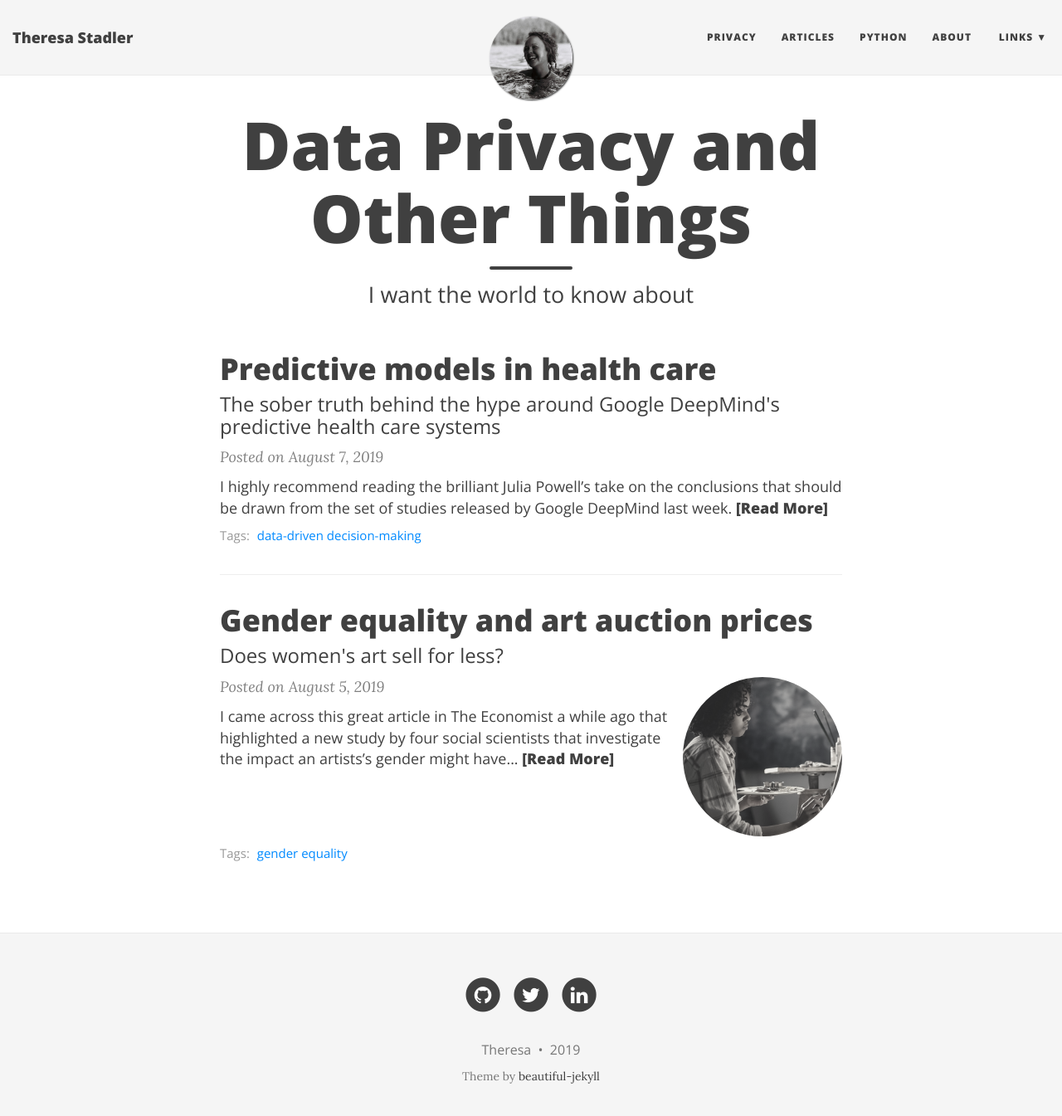
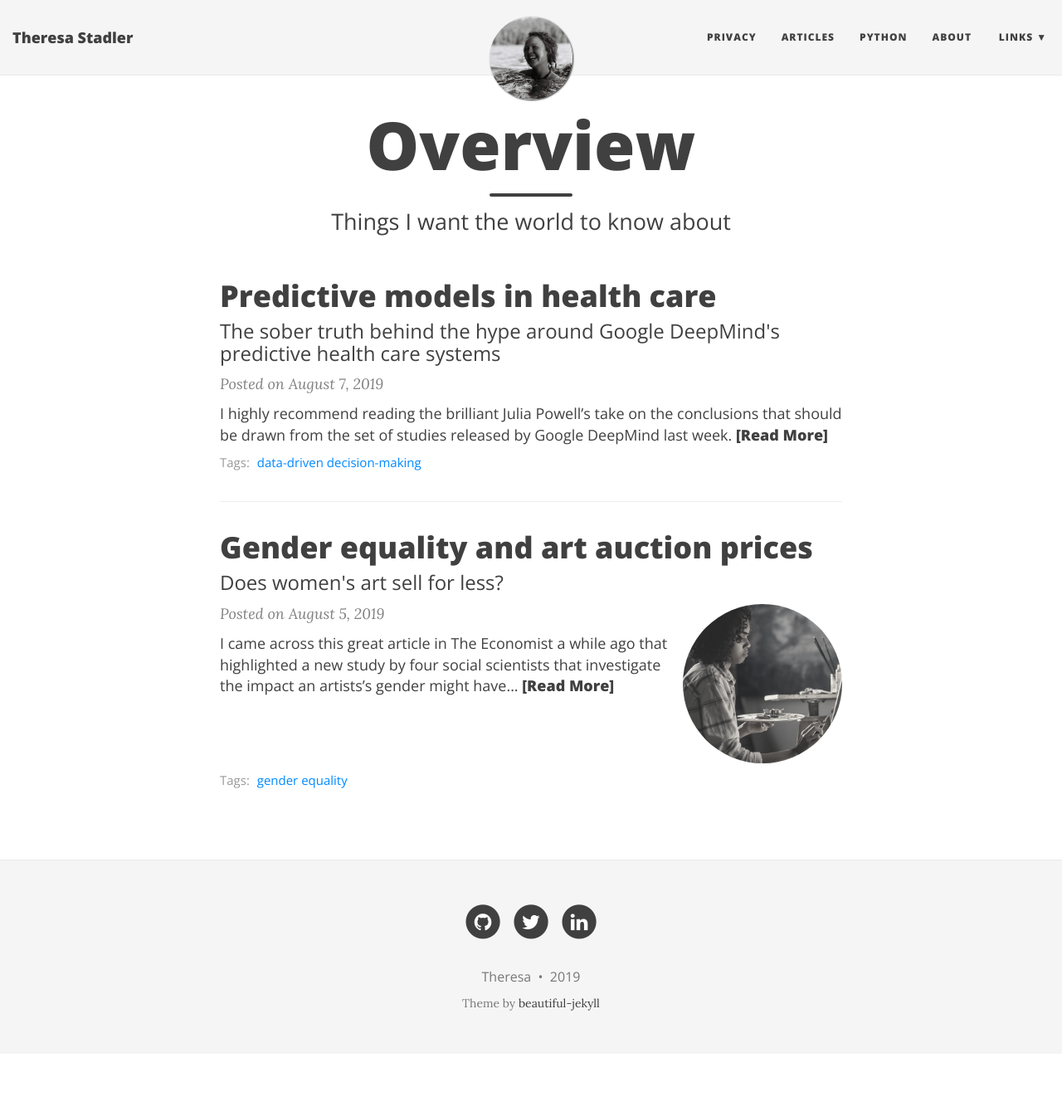
Before and after one commit to reslbesl/theresa.github.io, a Jekyll site: the page built from index.html, in a window 1280 px wide and 1358 px high. Shown: the top 1345 px of the window at 83% size. Built offline with Jekyll 4.4.1, drawn with Linux system fonts in a browser that asks for light colours; nearby versions of some CDN libraries; the list of posts is cut into pages by our own code.

Commit message:
Edit article

```diff
--- a/index.html
+++ b/index.html
@@ -1,7 +1,7 @@
 ---
 layout: page
-title: Data Privacy and Other Things
-subtitle: I want the world to know about
+title: Overview
+subtitle: Things I want the world to know about
 use-site-title: true
 ---
 
```
Also changed, not shown: _posts/2019-08-07-juliapowell-DeepMind.md (+2 -5 lines), img/404-southpark.jpg (deleted), img/avatar-icon.png (deleted), img/hello_world.jpeg (deleted).
